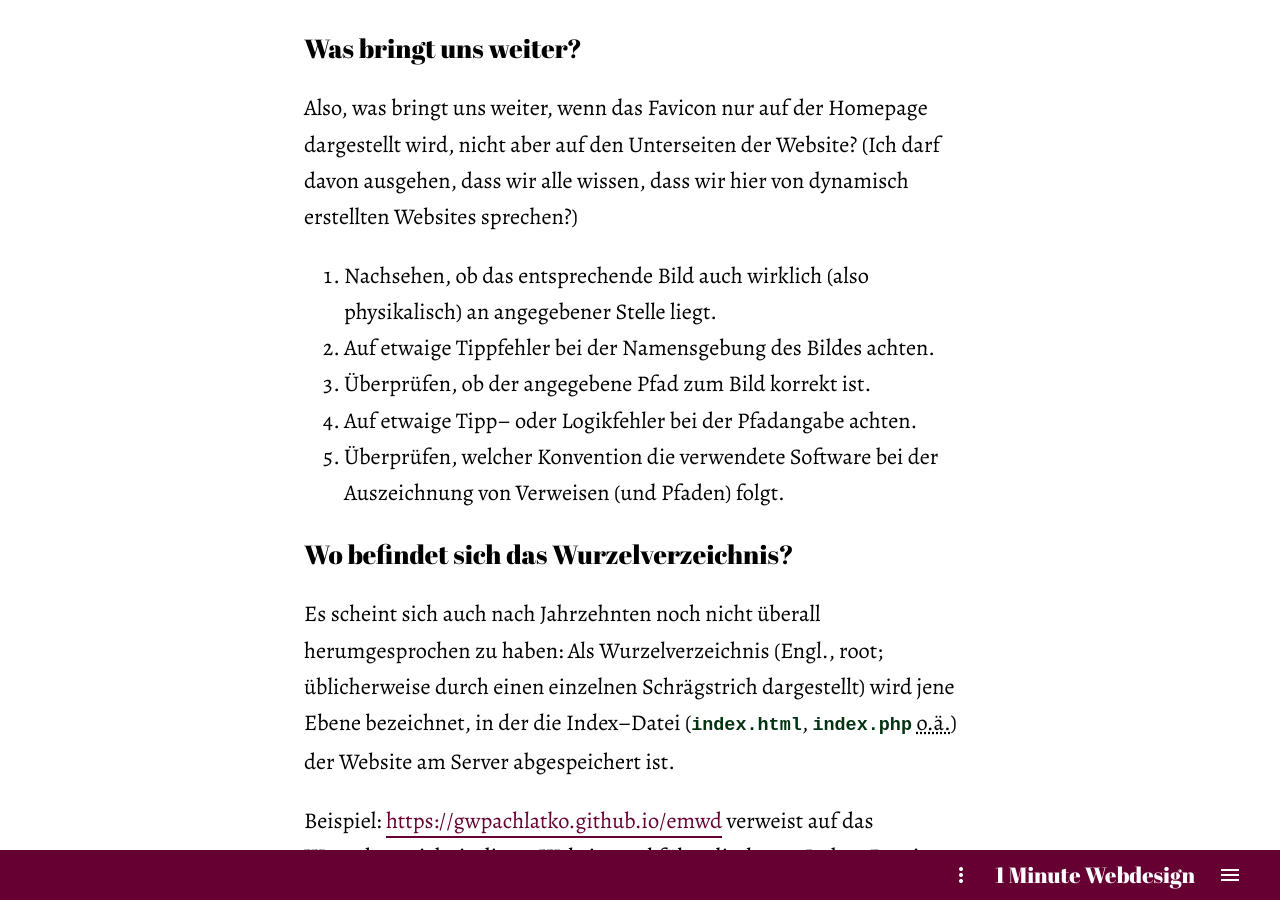
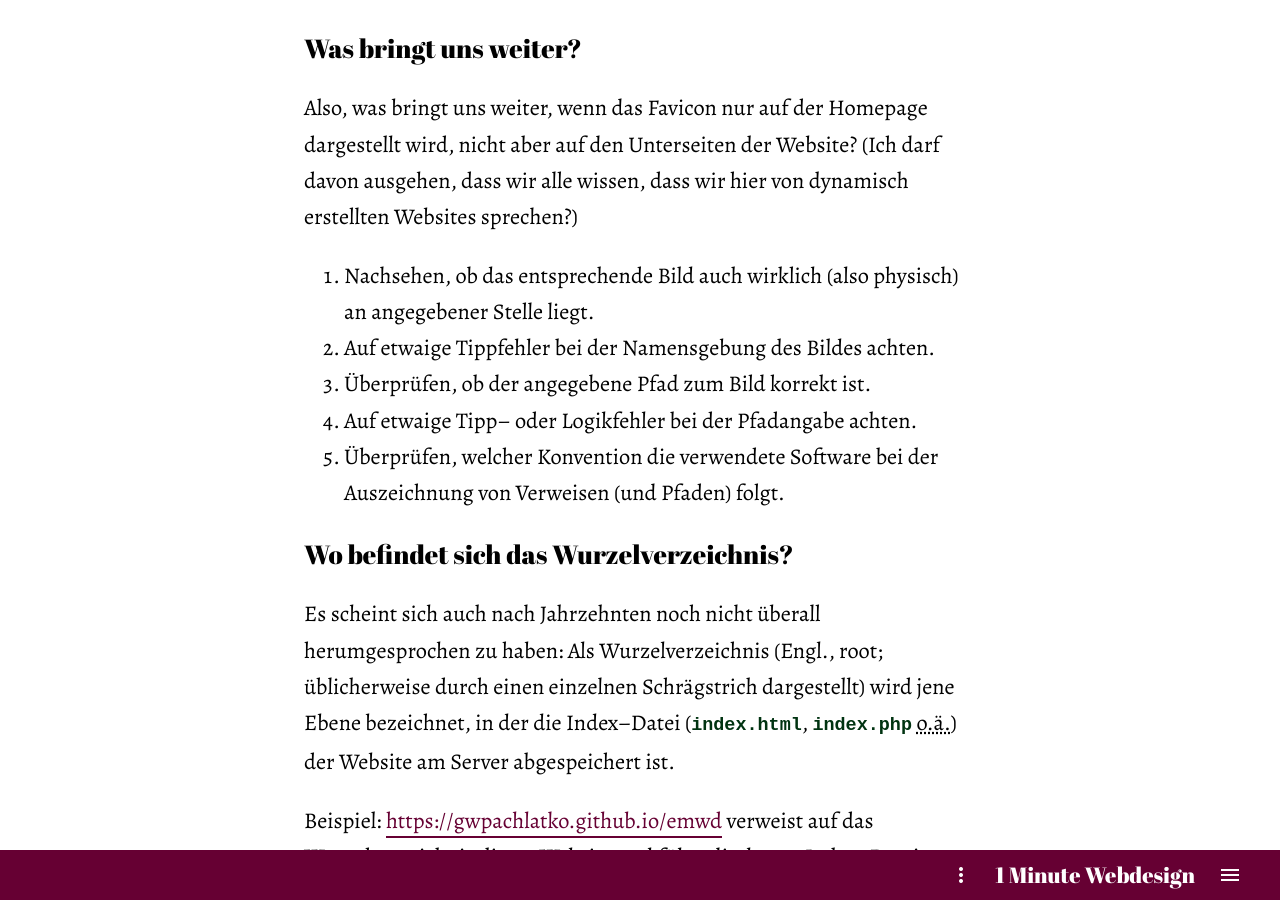
Before and after one commit to gwpachlatko/emwd, a Jekyll site: the page built from _posts/2020-02-13-fehlersuche-favicon.md, in a window 1280 px wide and 900 px high, scrolled down 1548 px. Built offline with Jekyll 4.4.1, drawn with Linux system fonts in a browser that asks for light colours.

Commit message:
Update 2020-02-13-fehlersuche-favicon.md

```diff
--- a/_posts/2020-02-13-fehlersuche-favicon.md
+++ b/_posts/2020-02-13-fehlersuche-favicon.md
@@ -29,7 +29,7 @@ Nein, es bringt gar nichts, sich darüber zu ärgern. Ein Ausgabegerät zu entwi
 Also, was bringt uns weiter, wenn das Favicon nur auf der Homepage dargestellt wird, nicht aber auf den Unterseiten der Website? (Ich darf davon ausgehen, dass wir alle wissen, dass wir hier von dynamisch erstellten Websites sprechen?)
 
 <ol>
-  <li>Nachsehen, ob das entsprechende Bild auch wirklich (also physikalisch) an angegebener Stelle liegt.</li>
+  <li>Nachsehen, ob das entsprechende Bild auch wirklich (also physisch) an angegebener Stelle liegt.</li>
   <li>Auf etwaige Tippfehler bei der Namensgebung des Bildes achten.</li>
   <li>Überprüfen, ob der angegebene Pfad zum Bild korrekt ist.</li>
   <li>Auf etwaige Tipp– oder Logikfehler bei der Pfadangabe achten.</li>
```
